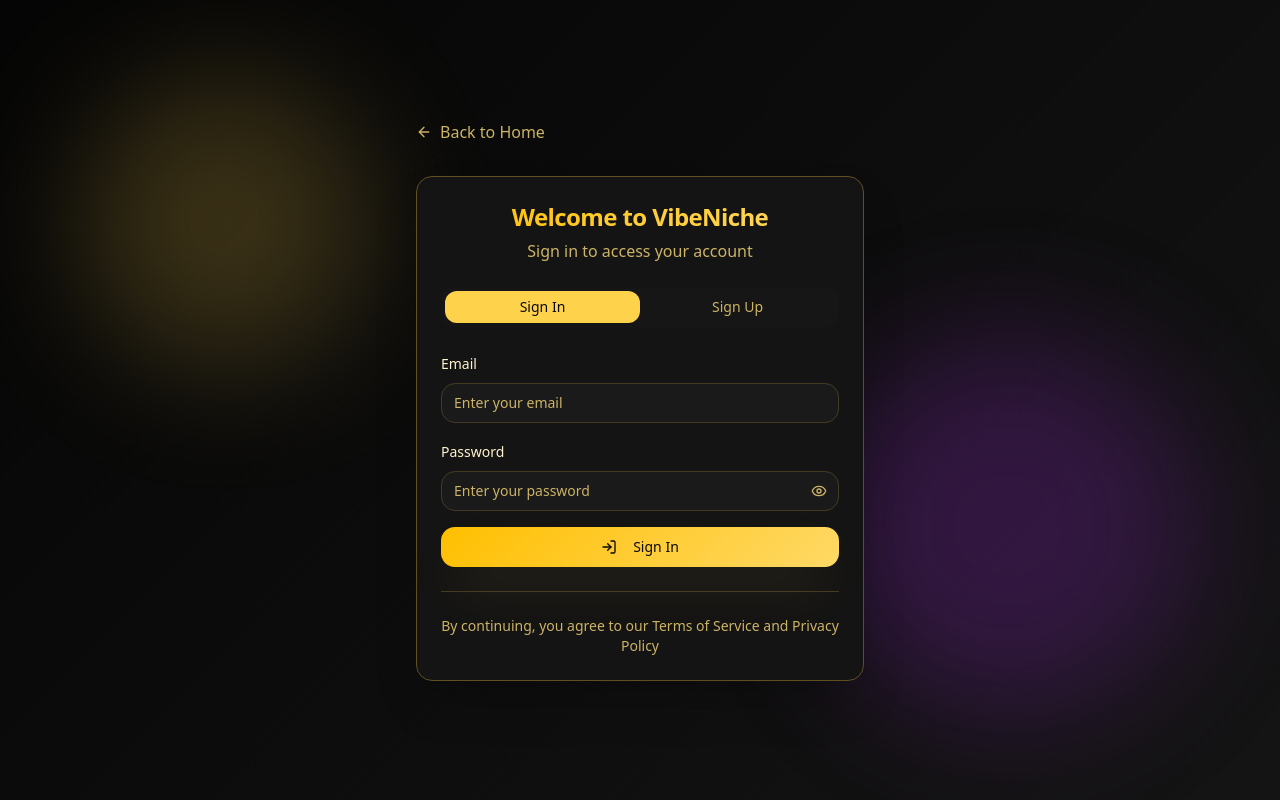
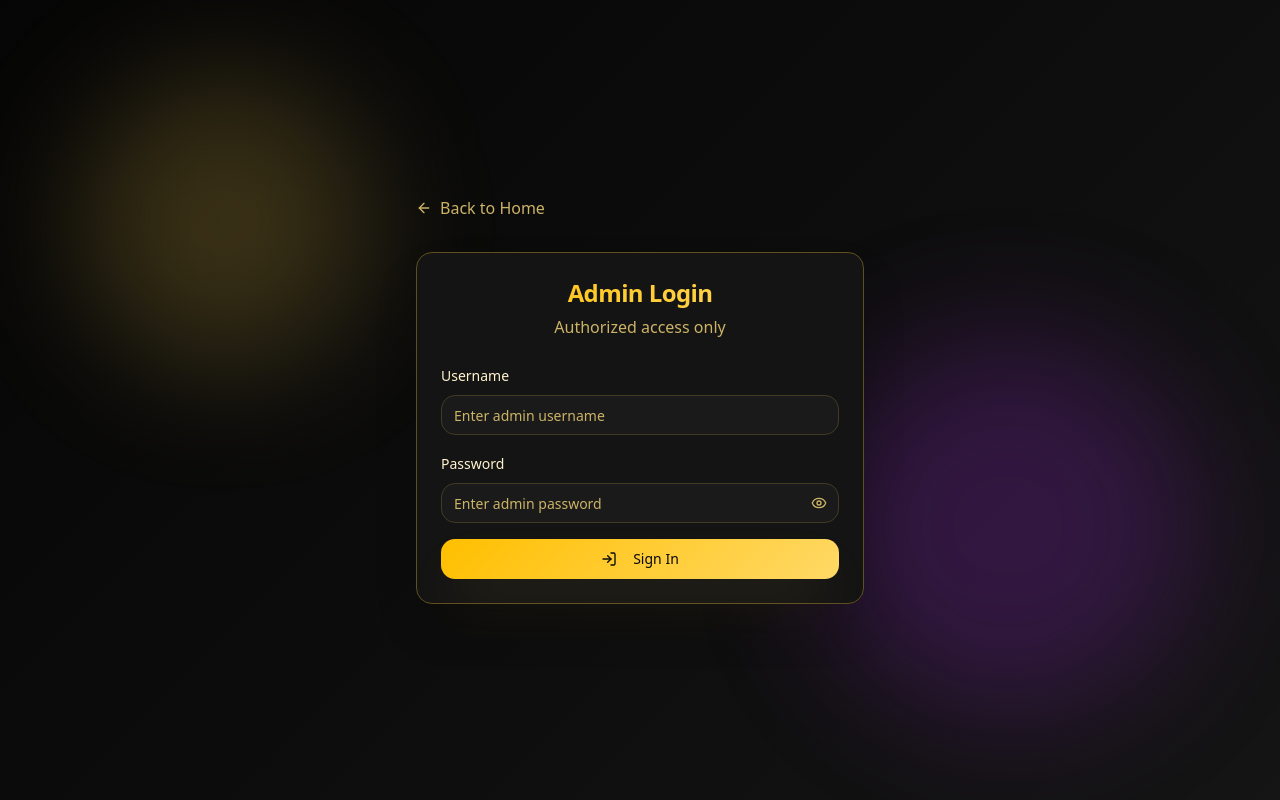
Before and after one commit to Napooc/wonderniche, a React (Vite) app: page /auth in a window 1280 px wide. Built offline with nearby package versions, Linux system fonts and the light colour scheme.

Commit message:
Add admin credentials
Provide admin username and password for secure login.

```diff
--- a/src/components/Navigation.tsx
+++ b/src/components/Navigation.tsx
@@ -64,7 +64,7 @@ const Navigation = () => {
 
           {/* Desktop Auth and Admin Links */}
           <div className="hidden md:flex items-center space-x-4">
-            {user ? (
+            {user && (
               <div className="flex items-center space-x-4">
                 {userRole === 'admin' && (
                   <Link
@@ -79,14 +79,6 @@ const Navigation = () => {
                   {user.email}
                 </span>
               </div>
-            ) : (
-              <Link
-                to="/auth"
-                className="text-muted-foreground hover:text-primary transition-colors flex items-center space-x-1"
-              >
-                <LogIn className="w-4 h-4" />
-                <span className="hidden lg:inline">Sign In</span>
-              </Link>
             )}
           </div>
 
@@ -130,7 +122,7 @@ const Navigation = () => {
 
               {/* Mobile Auth Links */}
               <div className="pt-6 border-t border-border/30 mt-6">
-                {user ? (
+                {user && (
                   <div className="space-y-4">
                     {userRole === 'admin' && (
                       <Link
@@ -146,15 +138,6 @@ const Navigation = () => {
                       Signed in as {user.email}
                     </div>
                   </div>
-                ) : (
-                  <Link
-                    to="/auth"
-                    onClick={() => setIsOpen(false)}
-                    className="flex items-center space-x-2 text-muted-foreground hover:text-primary transition-colors py-2 px-4 hover:bg-card/50 rounded-lg"
-                  >
-                    <LogIn className="w-4 h-4" />
-                    <span>Sign In</span>
-                  </Link>
                 )}
               </div>
             </SheetContent>
--- a/src/pages/Auth.tsx
+++ b/src/pages/Auth.tsx
@@ -3,27 +3,24 @@ import { useAuth } from '@/contexts/AuthContext';
 import { Button } from '@/components/ui/button';
 import { Input } from '@/components/ui/input';
 import { Card, CardContent, CardHeader, CardTitle } from '@/components/ui/card';
-import { Tabs, TabsContent, TabsList, TabsTrigger } from '@/components/ui/tabs';
 import { Label } from '@/components/ui/label';
-import { Separator } from '@/components/ui/separator';
-import { Eye, EyeOff, LogIn, UserPlus, ArrowLeft } from 'lucide-react';
+import { Eye, EyeOff, LogIn, ArrowLeft } from 'lucide-react';
 import { Link, Navigate } from 'react-router-dom';
 import { useToast } from '@/hooks/use-toast';
 
 export default function Auth() {
-  const { signUp, signIn, user } = useAuth();
+  const { signIn, user } = useAuth();
   const { toast } = useToast();
   const [isLoading, setIsLoading] = useState(false);
   const [showPassword, setShowPassword] = useState(false);
   const [formData, setFormData] = useState({
-    email: '',
-    password: '',
-    confirmPassword: ''
+    username: '',
+    password: ''
   });
 
   // Redirect if already logged in
   if (user) {
-    return <Navigate to="/" replace />;
+    return <Navigate to="/admin" replace />;
   }
 
   const handleInputChange = (e: React.ChangeEvent<HTMLInputElement>) => {
@@ -33,55 +30,28 @@ export default function Auth() {
     }));
   };
 
-  const handleSignUp = async (e: React.FormEvent) => {
-    e.preventDefault();
-
-    if (formData.password !== formData.confirmPassword) {
-      toast({
-        title: "Error",
-        description: "Passwords do not match",
-        variant: "destructive"
-      });
-      return;
-    }
-
-    setIsLoading(true);
-    try {
-      const { error } = await signUp(formData.email, formData.password);
-      if (error) throw error;
-
-      toast({
-        title: "Success!",
-        description: "Please check your email to confirm your account.",
-      });
-    } catch (error: any) {
-      toast({
-        title: "Sign up failed",
-        description: error.message || "An error occurred during sign up",
-        variant: "destructive"
-      });
-    } finally {
-      setIsLoading(false);
-    }
-  };
+const ADMIN_USERNAME = 'PPkamalpp';
+const ADMIN_EMAIL = 'admin@vibeniche.com';
 
 const handleSignIn = async (e: React.FormEvent) => {
   e.preventDefault();
   setIsLoading(true);
-
   try {
-      const { error } = await signIn(formData.email, formData.password);
+    if (formData.username !== ADMIN_USERNAME) {
+      throw new Error('Unauthorized: invalid credentials');
+    }
+    const { error } = await signIn(ADMIN_EMAIL, formData.password);
     if (error) throw error;
 
     toast({
-        title: "Welcome back!",
-        description: "You have successfully signed in.",
+      title: 'Welcome back!',
+      description: 'Admin access granted.',
     });
   } catch (error: any) {
     toast({
-        title: "Sign in failed",
-        description: error.message || "Invalid email or password",
-        variant: "destructive"
+      title: 'Access denied',
+      description: error.message || 'Invalid username or password',
+      variant: 'destructive'
     });
   } finally {
     setIsLoading(false);
@@ -106,32 +76,21 @@ export default function Auth() {
         <Card className="glass-card border-card-border shadow-2xl">
           <CardHeader className="text-center pb-6">
             <CardTitle className="text-2xl font-bold gradient-text">
-              Welcome to VibeNiche
+              Admin Login
             </CardTitle>
-            <p className="text-muted-foreground">Sign in to access your account</p>
+            <p className="text-muted-foreground">Authorized access only</p>
           </CardHeader>
 
           <CardContent>
-            <Tabs defaultValue="signin" className="space-y-6">
-              <TabsList className="grid w-full grid-cols-2 bg-muted/20">
-                <TabsTrigger value="signin" className="data-[state=active]:bg-primary data-[state=active]:text-primary-foreground">
-                  Sign In
-                </TabsTrigger>
-                <TabsTrigger value="signup" className="data-[state=active]:bg-primary data-[state=active]:text-primary-foreground">
-                  Sign Up
-                </TabsTrigger>
-              </TabsList>
-
-              <TabsContent value="signin">
             <form onSubmit={handleSignIn} className="space-y-4">
               <div className="space-y-2">
-                    <Label htmlFor="signin-email">Email</Label>
+                <Label htmlFor="admin-username">Username</Label>
                 <Input
-                      id="signin-email"
-                      name="email"
-                      type="email"
-                      placeholder="Enter your email"
-                      value={formData.email}
+                  id="admin-username"
+                  name="username"
+                  type="text"
+                  placeholder="Enter admin username"
+                  value={formData.username}
                   onChange={handleInputChange}
                   required
                   className="bg-input border-border"
@@ -139,13 +98,13 @@ export default function Auth() {
               </div>
 
               <div className="space-y-2">
-                    <Label htmlFor="signin-password">Password</Label>
+                <Label htmlFor="admin-password">Password</Label>
                 <div className="relative">
                   <Input
-                        id="signin-password"
+                    id="admin-password"
                     name="password"
-                        type={showPassword ? "text" : "password"}
-                        placeholder="Enter your password"
+                    type={showPassword ? 'text' : 'password'}
+                    placeholder="Enter admin password"
                     value={formData.password}
                     onChange={handleInputChange}
                     required
@@ -182,91 +141,6 @@ export default function Auth() {
                 )}
               </Button>
             </form>
-              </TabsContent>
-
-              <TabsContent value="signup">
-                <form onSubmit={handleSignUp} className="space-y-4">
-                  <div className="space-y-2">
-                    <Label htmlFor="signup-email">Email</Label>
-                    <Input
-                      id="signup-email"
-                      name="email"
-                      type="email"
-                      placeholder="Enter your email"
-                      value={formData.email}
-                      onChange={handleInputChange}
-                      required
-                      className="bg-input border-border"
-                    />
-                  </div>
-
-                  <div className="space-y-2">
-                    <Label htmlFor="signup-password">Password</Label>
-                    <div className="relative">
-                      <Input
-                        id="signup-password"
-                        name="password"
-                        type={showPassword ? "text" : "password"}
-                        placeholder="Create a password"
-                        value={formData.password}
-                        onChange={handleInputChange}
-                        required
-                        minLength={6}
-                        className="bg-input border-border pr-10"
-                      />
-                      <Button
-                        type="button"
-                        variant="ghost"
-                        size="sm"
-                        className="absolute right-0 top-0 h-full px-3 py-2 hover:bg-transparent"
-                        onClick={() => setShowPassword(!showPassword)}
-                      >
-                        {showPassword ? (
-                          <EyeOff className="h-4 w-4 text-muted-foreground" />
-                        ) : (
-                          <Eye className="h-4 w-4 text-muted-foreground" />
-                        )}
-                      </Button>
-                    </div>
-                  </div>
-
-                  <div className="space-y-2">
-                    <Label htmlFor="confirm-password">Confirm Password</Label>
-                    <Input
-                      id="confirm-password"
-                      name="confirmPassword"
-                      type="password"
-                      placeholder="Confirm your password"
-                      value={formData.confirmPassword}
-                      onChange={handleInputChange}
-                      required
-                      className="bg-input border-border"
-                    />
-                  </div>
-
-                  <Button
-                    type="submit"
-                    className="w-full btn-premium"
-                    disabled={isLoading}
-                  >
-                    {isLoading ? (
-                      <div className="w-4 h-4 border-2 border-current border-t-transparent rounded-full animate-spin" />
-                    ) : (
-                      <>
-                        <UserPlus className="w-4 h-4 mr-2" />
-                        Create Account
-                      </>
-                    )}
-                  </Button>
-                </form>
-              </TabsContent>
-            </Tabs>
-
-            <Separator className="my-6" />
-
-            <p className="text-center text-sm text-muted-foreground">
-              By continuing, you agree to our Terms of Service and Privacy Policy
-            </p>
           </CardContent>
         </Card>
       </div>
```
Lines whose indentation alone changed are shown as unchanged.
